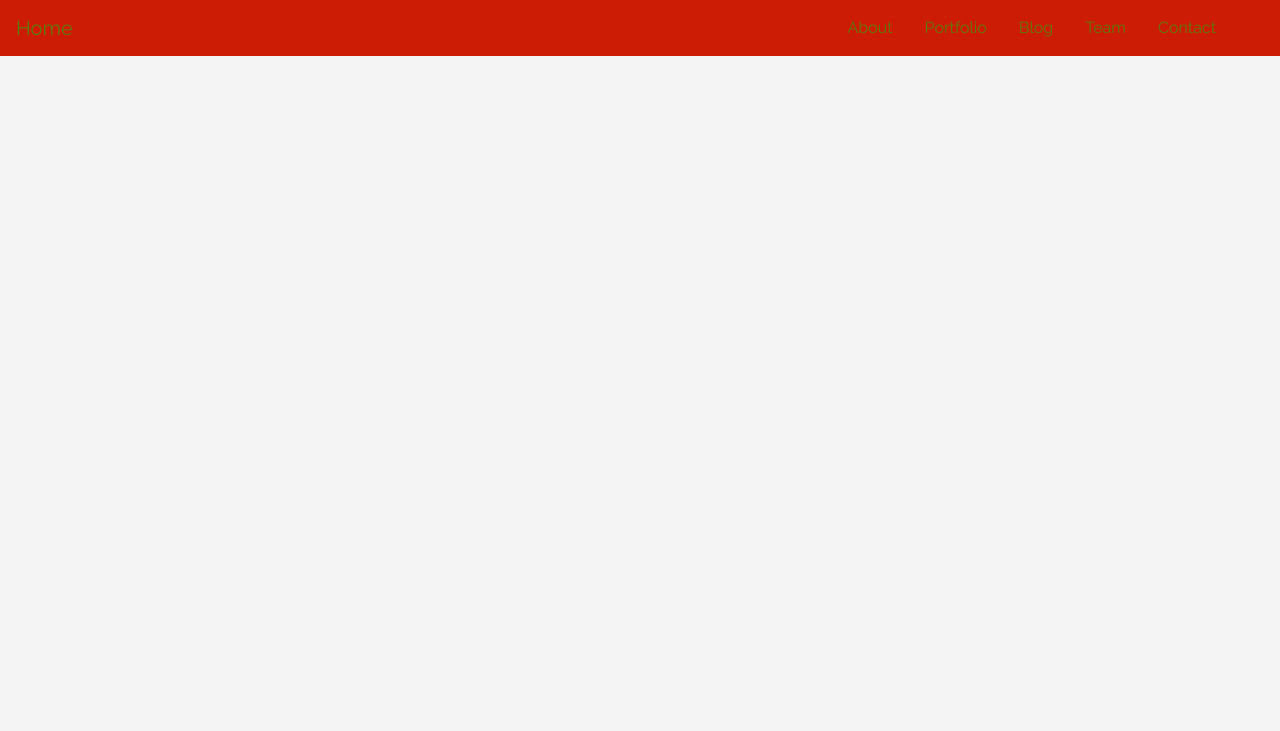
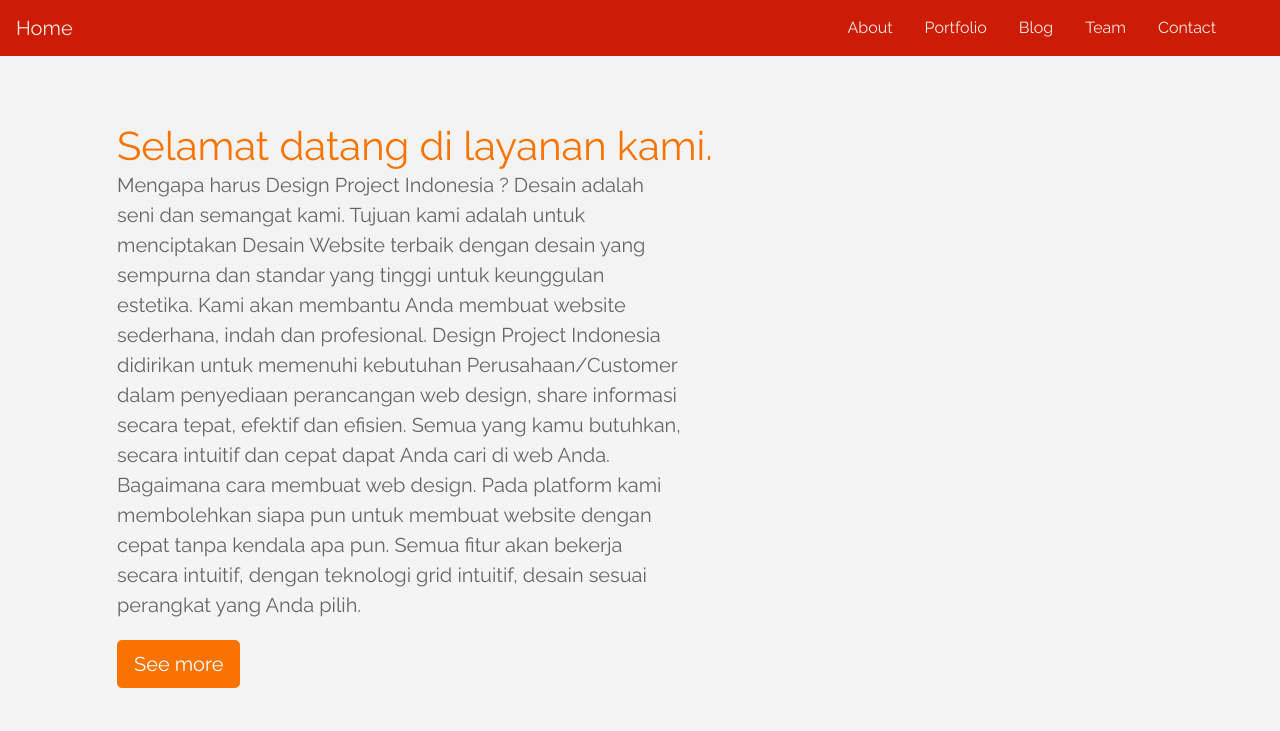
Before and after one commit to sutejo2098/prakerja, a plain HTML site: page index.html in a window 1280 px wide. Drawn offline with Linux system fonts and the light colour scheme.

Commit message:
Eighth commit

```diff
--- a/css/main.css
+++ b/css/main.css
@@ -12,7 +12,7 @@ html,h1,h2,h3,h4,h5,h6,a{
 	background:#cc1c05;
 }
 .nav-link , .navbar-brand{
-	color: #627a08;
+	color: #f8f9f3f0;
 	cursor: pointer;
 }
 .nav-link{
--- a/index.html
+++ b/index.html
@@ -48,7 +48,28 @@
 
         </div>
     </nav>
+    <header class="header " style="height: 300px;">
+        <div class="overlay"></div>
+        <div class="container">
+            <div class="description ">
+                <h1>
+                    Selamat datang di layanan kami.
+                    <p>
+                        Mengapa harus Design Project Indonesia ? Desain adalah seni dan semangat kami. Tujuan kami adalah untuk menciptakan Desain Website terbaik dengan desain yang sempurna dan
+                        standar yang tinggi untuk keunggulan estetika. Kami akan membantu Anda membuat website sederhana, indah dan
+                        profesional. Design Project Indonesia didirikan untuk memenuhi kebutuhan Perusahaan/Customer dalam penyediaan
+                        perancangan web design, share informasi secara tepat, efektif dan efisien. Semua yang kamu butuhkan, secara intuitif dan
+                        cepat dapat Anda cari di web Anda. Bagaimana cara membuat web design. Pada platform kami
+                        membolehkan siapa pun untuk membuat website dengan cepat tanpa kendala apa pun. Semua fitur akan
+                        bekerja secara intuitif, dengan teknologi grid intuitif, desain sesuai perangkat yang Anda
+                        pilih.
+                    </p>
+                    <button class="btn btn-outline-secondary btn-lg">See more</button>
+                </h1>
+            </div>
+        </div>
 
+    </header>
 
 </body>
 
```
